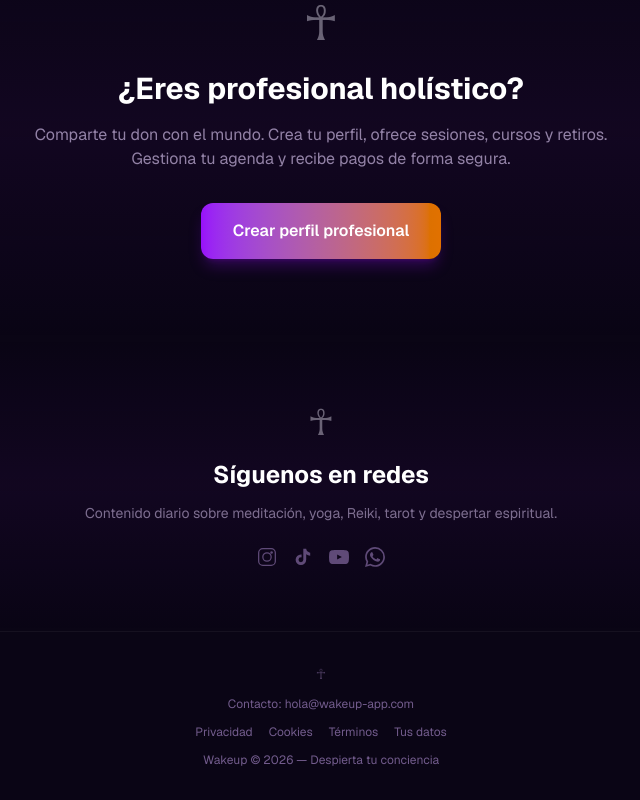
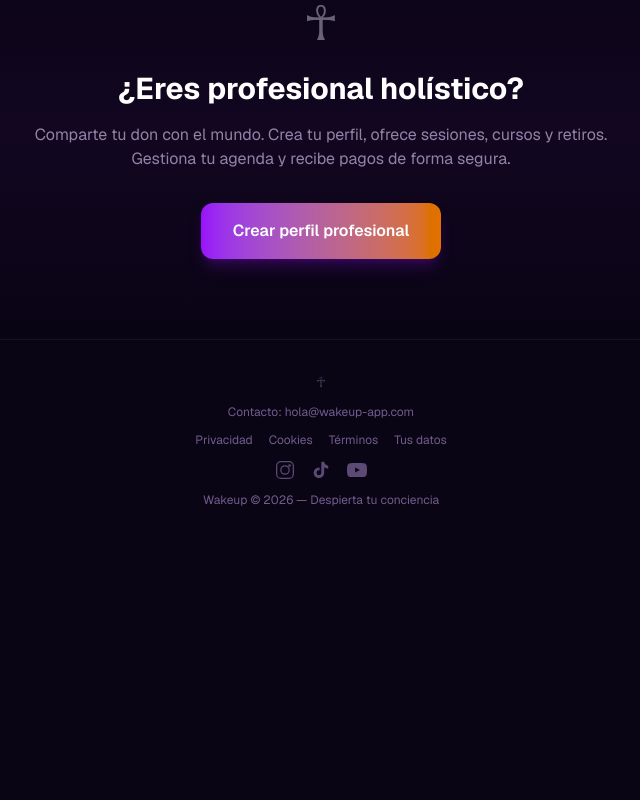
Before and after one commit to robernavarro1/wakeup, a Next.js app: page / in a window 1280 px wide. Shown: the part 1982-2782 px from the top of the page, without its empty margins (319-959 px from the left). After the commit the page ends 2522 px from the top, so only its background shows below. Built offline with nearby package versions, Linux system fonts and the light colour scheme; no server answers.

Commit message:
fix: move social icons to footer, remove WhatsApp

```diff
--- a/src/app/page.tsx
+++ b/src/app/page.tsx
@@ -127,25 +127,6 @@ export default function Home() {
         </div>
       </section>
 
-      {/* Síguenos */}
-      <section className="relative py-16">
-        <div className="absolute inset-0 bg-gradient-to-b from-transparent via-purple-900/10 to-transparent" />
-        <div className="relative mx-auto max-w-7xl px-4 sm:px-6 lg:px-8">
-          <div className="mx-auto max-w-2xl text-center">
-            <span className="text-4xl opacity-40">☥</span>
-            <h2 className="mt-4 text-2xl font-bold text-white">
-              Síguenos en redes
-            </h2>
-            <p className="mt-3 text-sm text-purple-200/50">
-              Contenido diario sobre meditación, yoga, Reiki, tarot y despertar espiritual.
-            </p>
-            <div className="mt-6 flex items-center justify-center">
-              <SocialFooter />
-            </div>
-          </div>
-        </div>
-      </section>
-
       {/* Footer */}
       <footer className="border-t border-white/5 py-8">
         <div className="mx-auto max-w-7xl px-4 text-center sm:px-6 lg:px-8">
@@ -158,6 +139,9 @@ export default function Home() {
               <Link href="/terms" className="hover:text-purple-300 transition">Términos</Link>
               <Link href="/data" className="hover:text-purple-300 transition">Tus datos</Link>
             </div>
+            <div className="flex items-center justify-center">
+              <SocialFooter />
+            </div>
             <p>Wakeup &copy; {new Date().getFullYear()} &mdash; Despierta tu conciencia</p>
           </div>
         </div>
--- a/src/components/SocialLinks.tsx
+++ b/src/components/SocialLinks.tsx
@@ -27,15 +27,6 @@ const socials = [
     icon: (
       <svg viewBox="0 0 24 24" fill="currentColor" className="h-5 w-5">
         <path d="M23.5 6.19a3.02 3.02 0 00-2.12-2.14C19.5 3.5 12 3.5 12 3.5s-7.5 0-9.38.55A3.02 3.02 0 00.5 6.19 31.6 31.6 0 000 12a31.6 31.6 0 00.5 5.81 3.02 3.02 0 002.12 2.14c1.88.55 9.38.55 9.38.55s7.5 0 9.38-.55a3.02 3.02 0 002.12-2.14A31.6 31.6 0 0024 12a31.6 31.6 0 00-.5-5.81zM9.75 15.02V8.98L15.5 12l-5.75 3.02z" />
-      </svg>
-    ),
-  },
-  {
-    name: "WhatsApp",
-    href: "https://wa.me/",
-    icon: (
-      <svg viewBox="0 0 24 24" fill="currentColor" className="h-5 w-5">
-        <path d="M17.472 14.382c-.297-.149-1.758-.867-2.03-.967-.273-.099-.471-.148-.67.15-.197.297-.767.966-.94 1.164-.173.199-.347.223-.644.075-.297-.15-1.255-.463-2.39-1.475-.883-.788-1.48-1.761-1.653-2.059-.173-.297-.018-.458.13-.606.134-.133.298-.347.446-.52.149-.174.198-.298.298-.497.099-.198.05-.371-.025-.52-.075-.149-.669-1.612-.916-2.207-.242-.579-.487-.5-.669-.51-.173-.008-.371-.01-.57-.01-.198 0-.52.074-.792.372-.272.297-1.04 1.016-1.04 2.479 0 1.462 1.065 2.875 1.213 3.074.149.198 2.096 3.2 5.077 4.487.709.306 1.262.489 1.694.625.712.227 1.36.195 1.871.118.571-.085 1.758-.719 2.006-1.413.248-.694.248-1.289.173-1.413-.074-.124-.272-.198-.57-.347m-5.421 7.403h-.004a9.87 9.87 0 01-5.031-1.378l-.361-.214-3.741.982.998-3.648-.235-.374a9.86 9.86 0 01-1.51-5.26c.001-5.45 4.436-9.884 9.888-9.884 2.64 0 5.122 1.03 6.988 2.898a9.825 9.825 0 012.893 6.994c-.003 5.45-4.437 9.884-9.885 9.884m8.413-18.297A11.815 11.815 0 0012.05 0C5.495 0 .16 5.335.157 11.892c0 2.096.547 4.142 1.588 5.945L.057 24l6.305-1.654a11.882 11.882 0 005.683 1.448h.005c6.554 0 11.89-5.335 11.893-11.893a11.821 11.821 0 00-3.48-8.413z" />
       </svg>
     ),
   },
```
